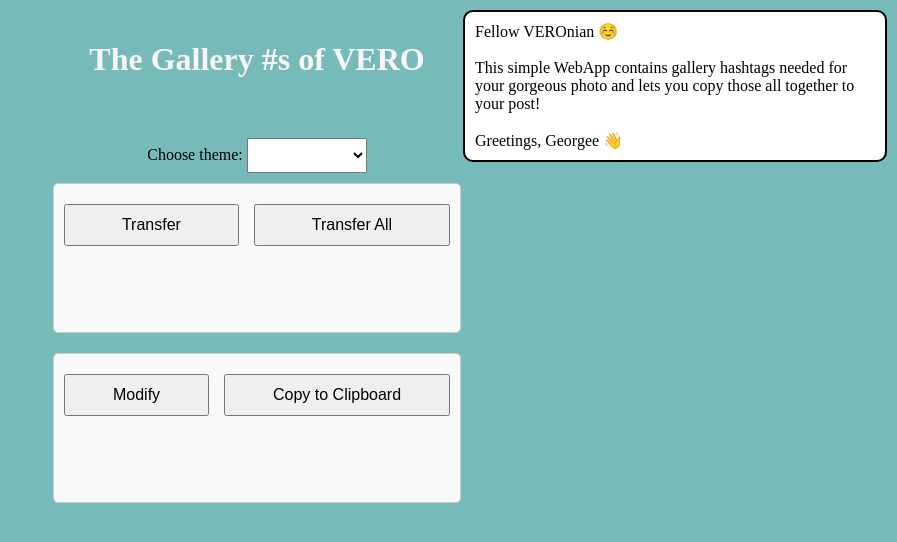
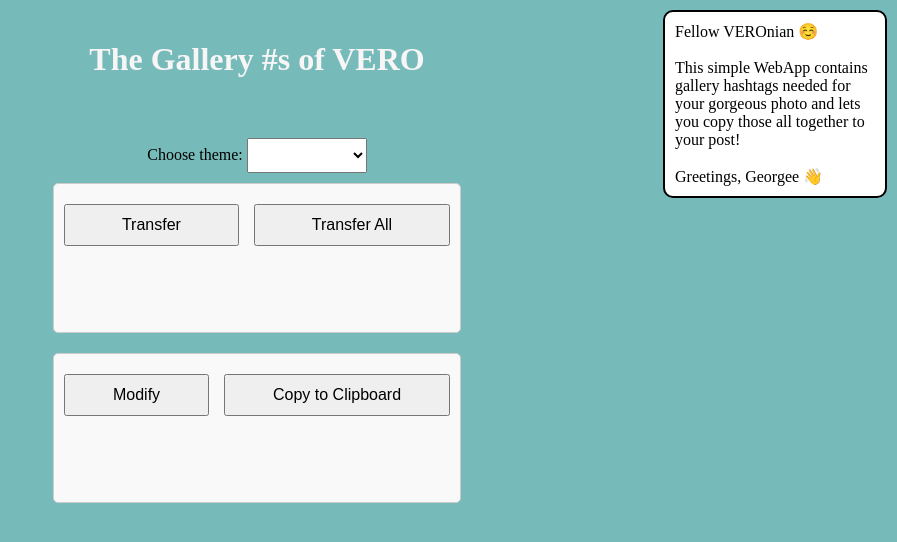
Before and after one commit to pesstoss/HashtagPicker, a plain HTML site: page index.html in a window 1280 px wide. Both pictures are taken after a click on the picture 1250 px from the left and 30 px from the top of the page. Shown: the whole page, without its empty margins (383-1280 px from the left). Drawn offline with Linux system fonts and the light colour scheme.

Commit message:
Update index.html

```diff
--- a/index.html
+++ b/index.html
@@ -9,7 +9,7 @@
     <div style="position: fixed;">
         <img id="infoButton" src="inf.png" width="40px" height="40px" style="position: fixed; top:10px; right:10px; cursor: pointer;" alt="Info">
 
-        <div id="infoBalloon" style="position: fixed; top: 10px; right: 10px; display: none; background-color: white; border: 2px solid black; padding: 10px; border-radius: 10px; width: 400px;">
+        <div id="infoBalloon" style="position: fixed; top: 10px; right: 10px; display: none; background-color: white; border: 2px solid black; padding: 10px; border-radius: 10px; width: 200px;">
             Fellow VEROnian ☺️<br><br>
             This simple WebApp contains gallery hashtags needed for your gorgeous photo and lets you copy those all together to your post!<br><br>
             Greetings, Georgee 👋
```
